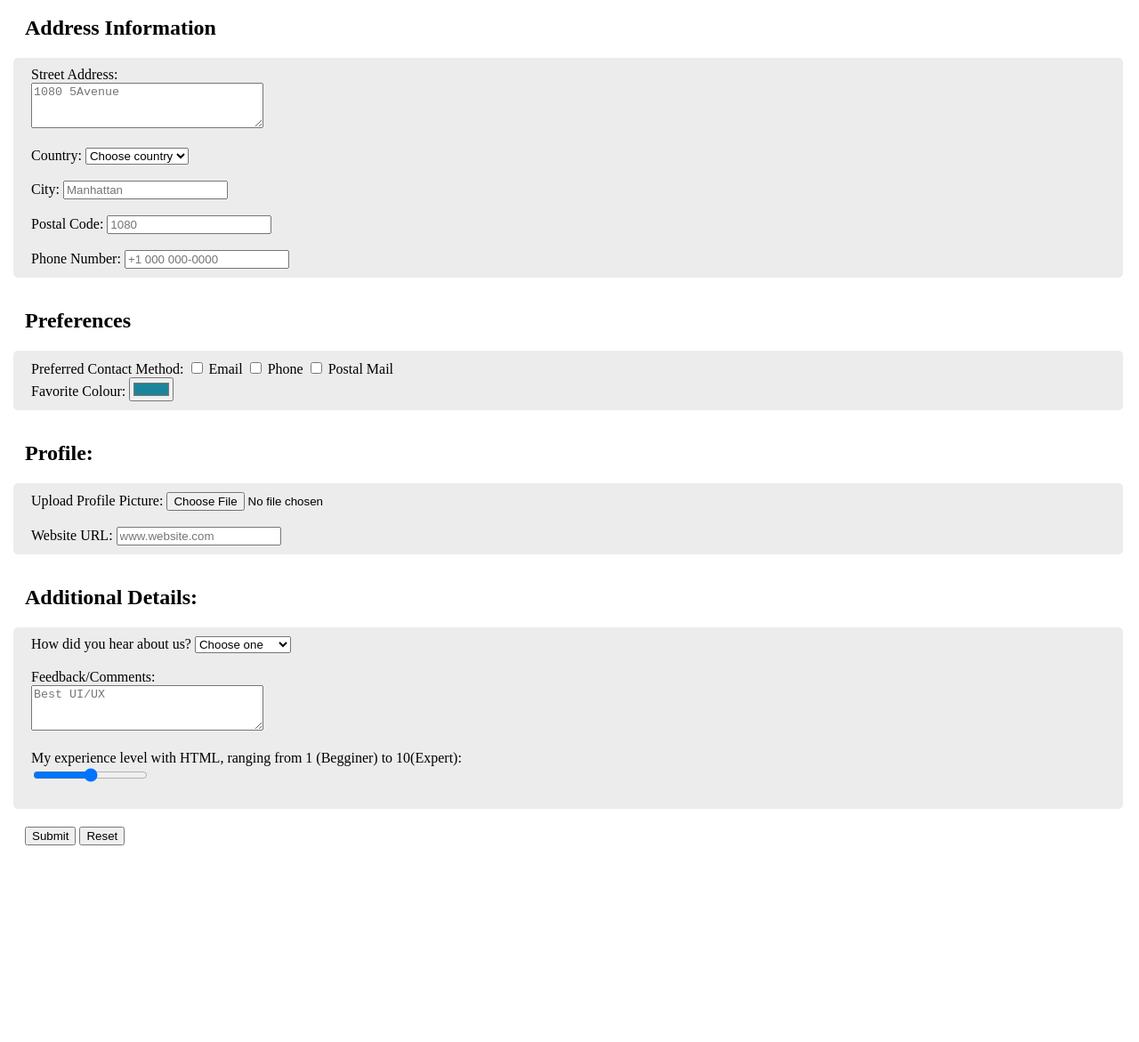
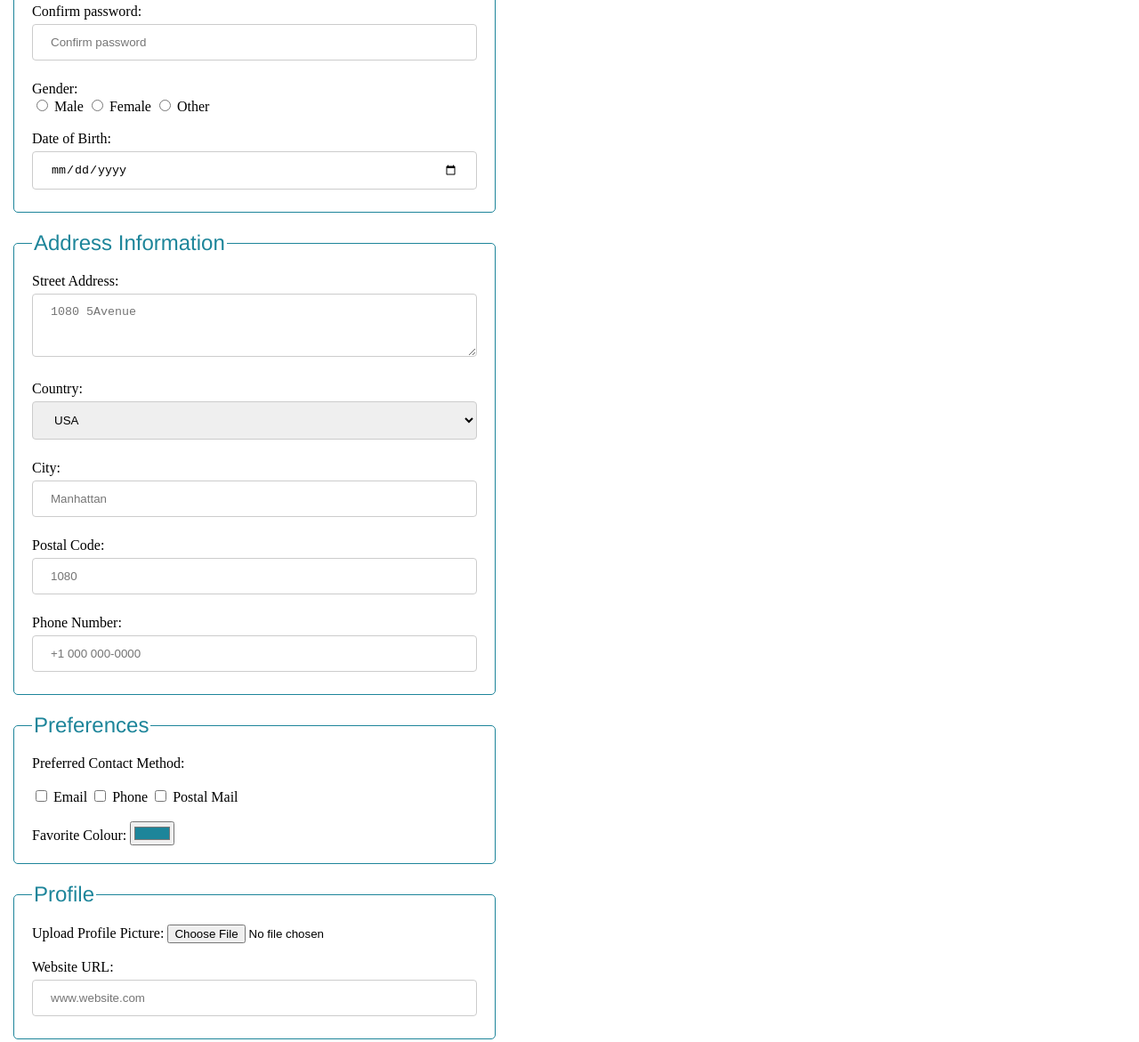
Before and after one commit to LiluUncharted/Feature, a plain HTML site: page index.html in a window 1280 px wide. Shown: the part 472-1643 px from the top of the page at 89% size. Before the commit the page ends 1430 px from the top, so only its background shows below. Drawn offline with Linux system fonts and the light colour scheme.

Commit message:
homework 7

```diff
--- a/index.html
+++ b/index.html
@@ -3,46 +3,140 @@
     <head>
         <title>Homework6</title>
         <style>
-        .border {
+
+        .border
+        {
+          border-color: #1D859A;
+          border-width: 1px;
           border-radius: 5px;
-          padding:10px 0px 10px 20px;
+          padding:20px;
           margin:10px 10px 20px 7px;
-          background-color: rgb(236, 236, 236);
+          width: 500px;
         }
 
-          h2{
-          padding:15px 0px 0px 20px;
+        legend
+        {
+          font-family: "Forms", Helvetica, Arial, sans-serif;
+          font-size: 1.5em;
+          color: #1D859A;
         }
 
-          .button {
-          padding-left:20px;
+
+
+        input[type=text],
+        select,
+        input[type=email],
+        input[type=password],
+        input[type=date],
+        textarea,
+        input[type=number],
+        input[type=tel],
+        input[type=url]
+        {
+          width: 100%;
+         padding: 12px 20px;
+        margin: 5px 0;
+        display: inline-block;
+        border: 1px solid #ccc;
+        border-radius: 4px;
+        box-sizing: border-box;
         }
+
+
+        input[type=submit]
+        {
+              color: white;
+              width: 100px;
+              border-radius: 0.3em;
+              padding: 8px;
+              margin-left: 10px;
+              text-align: center;
+              background-color: #1D859A;
+              border: none;
+              cursor: pointer;
+        }
+
+
+        input[type=submit]:hover
+        {
+          background-color:#2bc6e6 ;
+          transition-duration: 0.4s;
+        }
+
+
+        input[type=reset]
+        {
+            color: white;
+              width: 100px;
+              border-radius: 0.3em;
+              padding: 8px;
+              margin-left: 10px;
+              text-align: center;
+              background-color: #373e3f;
+              border: none;
+              cursor: pointer;
+        }
+
+        input[type=reset]:hover
+        {
+          background-color:#738183;
+          transition-duration: 0.4s;
+        }
+
+
+
+
+        input[type='range'] {
+      overflow: hidden;
+      width: 100px;
+      -webkit-appearance: none;
+      background-color:#d1d1d1;
+      border-radius: 50px;
+    }
+
+    input[type='range']::-webkit-slider-runnable-track {
+      height: 10px;
+      -webkit-appearance: none;
+      color: #1D859A;
+      margin-top: -1px;
+
+    }
+
+    input[type='range']::-webkit-slider-thumb {
+      width: 20px;
+      -webkit-appearance: none;
+      height: 20px;
+      cursor:grab;
+      background: #1D859A;
+      box-shadow: -80px 0 0 80px #1D859A;
+    }
+
+
         </style>
     </head>
 
     <body>
 
-          <h1 style="padding-left:20px;">Registration Form</h1>
-        <h2>Basic User Information</h2>
+          <h1 style="padding-left:20px; color: #1D859A;">Registration Form</h1>
+
 
 <form action="/action_page.php" method="get">
- <div class="border">
-    <label for="fname">First Name:</label>
-  <input type="text" id="fname" name="fname" placeholder="Smith" required><br><br>
-  <label for="lname">Last name:</label>
-  <input type="text" id="lname" name="lname" placeholder="Ben" required><br><br>
+ <fieldset class="border">
+  <legend>Basic User Information</legend>
+    <label for="fname">Full Name:</label><br>
+  <input type="text" id="fname" name="fname" placeholder="Smith Ben" required><br><br>
 
-  <label for="email">Email:</label>
+  <label for="email">Email:</label><br>
   <input type="email" id="email" name="email" placeholder="name@gmail.com" pattern="/^[a-zA-Z0-9.!#$%&’*+/=?^_`{|}~-]+@[a-zA-Z0-9-]+(?:\.[a-zA-Z0-9-]+)*$/" required><br><br>
 
-  <label for="username">User Name:</label>
+  <label for="username">User Name:</label><br>
   <input type="text" id="username" name="username" placeholder="SmithB"><br><br>
-  <label for="pwd">Password:</label>
+  <label for="pwd">Password:</label><br>
   <input type="password" id="pwd" name="pwd" placeholder="Password" required><br><br>
-  <label for="confirm-pwd">Confirm password:</label>
+  <label for="confirm-pwd">Confirm password:</label><br>
   <input type="password" id="confirm-pwd" name="pwd" placeholder="Confirm password" required><br><br>
 
-  <label for="male">Gender:</label>
+  <label for="male">Gender:</label><br>
   <input type="radio" id="male" name="gender" value="male">
   <label for="male">Male</label>
   <input type="radio" id="female" name="gender" value="female">
@@ -50,18 +144,20 @@
   <input type="radio" id="other" name="gender" value="other">
   <label for="other">Other</label><br><br>
 
-  <label for="birthday">Birthday:</label>
+  <label for="birthday">Date of Birth:</label><br>
   <input type="date" id="birthday" name="birthday">
-</div>
 
-<h2>Address Information</h2>
-<div class="border">
+ </fieldset>
+
+
+<fieldset class="border">
+  <legend>Address Information</legend>
   <label for="message">Street Address:</label><br>
   <textarea name="message" id="message" rows="3" cols="30" placeholder="1080 5Avenue"></textarea><br><br>
 
-  <label for="country">Country:</label>
+  <label for="country">Country:</label><br>
   <select id="country" name="country">
-    <option value="" disabled selected>Choose country</option>
+    <option value="" disabled selected>USA</option>
     <option value="usa">USA</option>
     <option value="uk">UK</option>
     <option value="germany">Germany</option>
@@ -69,45 +165,50 @@
     <option value="italy">Italy</option>
   </select><br><br>
 
-  <label for="city">City:</label>
+  <label for="city">City:</label><br>
   <input type="text" id="city" name="city" placeholder="Manhattan"><br><br>
 
-  <label for="quantity">Postal Code:</label>
+  <label for="quantity">Postal Code:</label><br>
   <input type="number" id="quantity" name="quantity" placeholder="1080"><br><br>
 
-  <label for="phonenumber">Phone Number:</label>
+  <label for="phonenumber">Phone Number:</label><br>
   <input type="tel" id="phonenumber" name="phonenumber" placeholder="+1 000 000-0000">
-</div>
 
-<h2>Preferences</h2>
-<div class="border">
-  <label for="preferences">Preferred Contact Method:</label>
+</fieldset>
+
+
+<fieldset class="border">
+  <legend>Preferences</legend>
+  <label for="preferences">Preferred Contact Method:</label><br><br>
   <input type="checkbox" id="preferences" name="preferences" value="email">
   <label for="preferences">Email</label>
   <input type="checkbox" id="preferences2" name="preferences2" value="phone">
   <label for="preferences2">Phone</label>
   <input type="checkbox" id="preferences3" name="preferences3" value="postal-mail">
-  <label for="preferences3">Postal Mail</label><br>
+  <label for="preferences3">Postal Mail</label><br><br>
 
   <label for="favcolor">Favorite Colour:</label>
   <input type="color" id="favcolor" name="favcolor" value="#1D859A">
-</div>
 
-<h2>Profile:</h2>
-<div class="border">
+</fieldset>
+
+
+<fieldset class="border">
+  <legend>Profile</legend>
   <label for="addfile">Upload Profile Picture:</label>
   <input type="file" accept=".jpg,.png" id="addfile" name="addfile"><br><br>
 
-  <label for="website">Website URL:</label>
+  <label for="website">Website URL:</label><br>
   <input type="url" id="website" name="website" placeholder="www.website.com">
 
-</div>
+</fieldset>
 
-<h2>Additional Details:</h2>
-<div class="border">
-  <label for="details">How did you hear about us?</label>
+
+<fieldset class="border">
+  <legend>Additional Details</legend>
+  <label for="details">How did you hear about us?</label><br>
   <select id="details" name="details">
-    <option value="" disabled selected>Choose one</option>
+    <option value="" disabled selected>Internet</option>
     <option value="internet">Internet</option>
     <option value="friend">Friend</option>
     <option value="advertisement">Advertisement</option>
@@ -116,18 +217,16 @@
   <label for="feedback">Feedback/Comments:</label><br>
   <textarea name="feedback" id="feedback" rows="3" cols="30" placeholder="Best UI/UX"></textarea><br><br>
 
-  <label for="experience">My experience level with HTML, ranging from 1 (Begginer) to 10(Expert):</label><br>
-  <input type="range" id="experience" name="experience" min="0" max="10" oninput="displayValue.innerText=this.value">
-  <p id="displayValue"></p>
+  <label for="experience">Experience level with HTML:</label>
+  <input type="range" id="experience" name="experience" min="1" max="10" oninput="displayValue.value=experience.value">
+  <output id="displayValue">5</output> / 10
 
 
+</fieldset>
 
-</div>
 
-<div class="button">
 <input type="submit" value="Submit">
 <input type="reset" value="Reset">
-</div>
 
 </form>
     </body>
```
